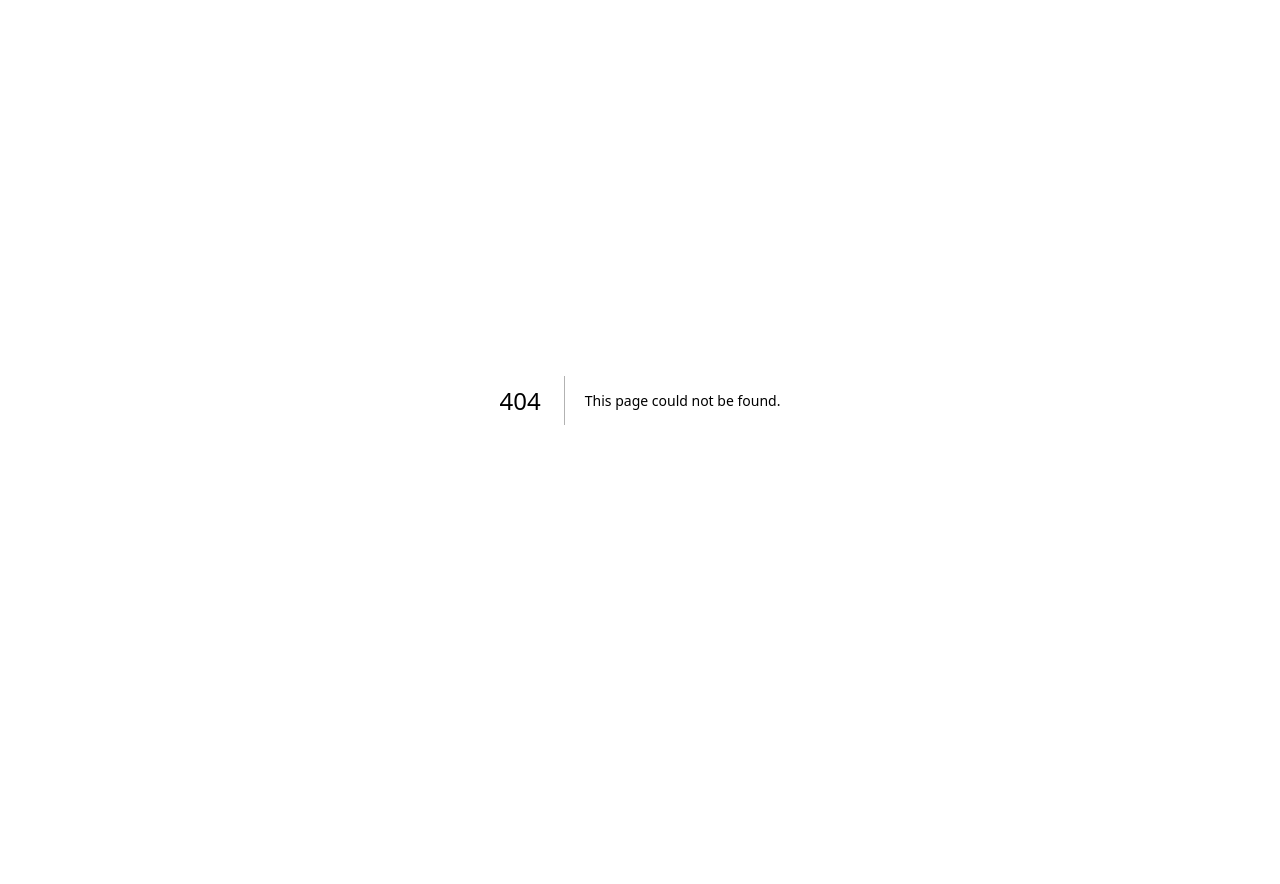
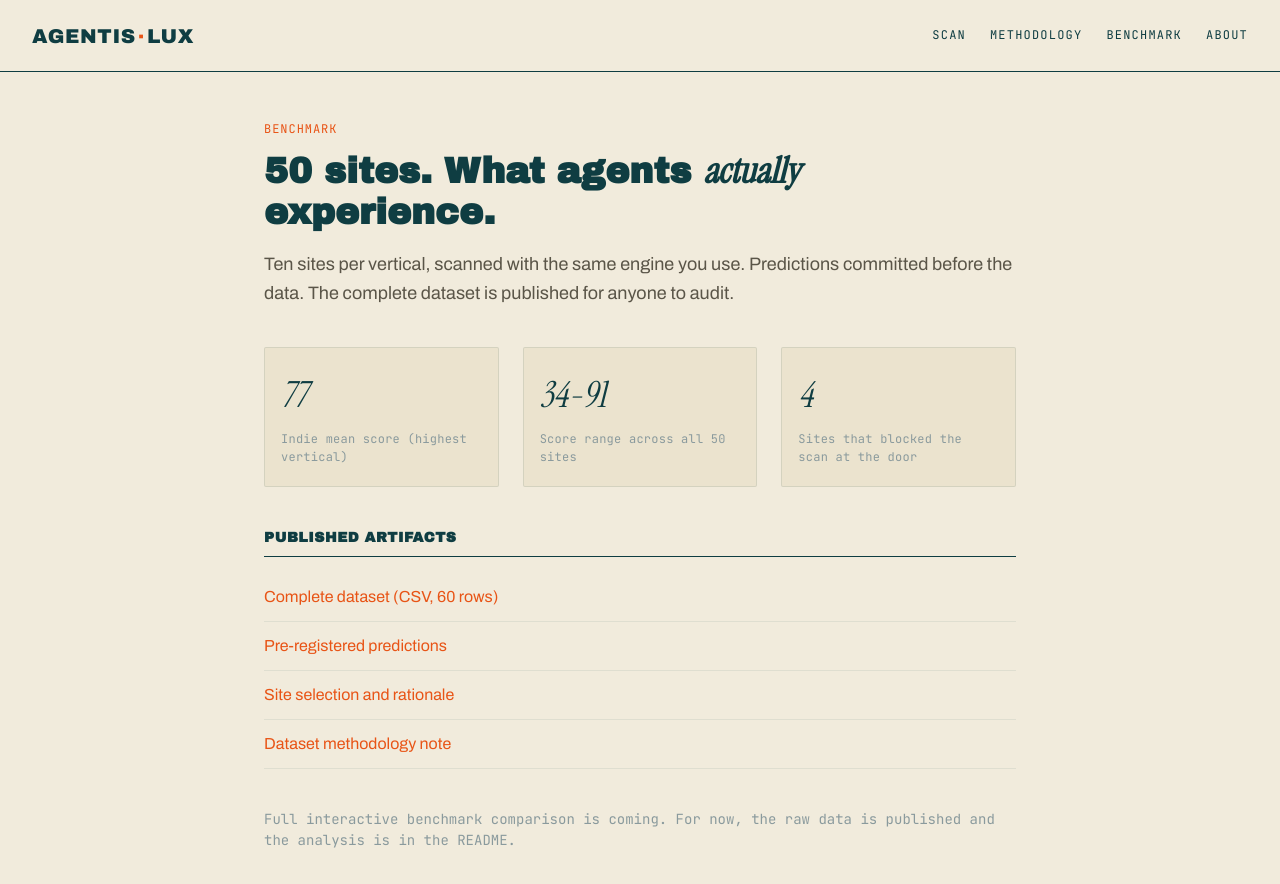
Before and after one commit to earlgreyhot1701D/perseus-clew, a Next.js app in the folder frontend/: page /benchmark in a window 1280 px wide. Before the commit this address had no page. Shown: the top 884 px of the page. Before the commit the page ends 800 px from the top, so only its background shows below. Built offline with nearby package versions, Linux system fonts and the light colour scheme.

Commit message:
feat(benchmark): wire /benchmark route, update nav from scroll-anchor to page link

```diff
--- /dev/null
+++ b/frontend/app/benchmark/page.module.css
@@ -0,0 +1,118 @@
+.frame {
+  min-height: 100vh;
+  background: var(--bg-primary);
+}
+
+.content {
+  max-width: var(--max-width-narrow);
+  margin: 0 auto;
+  padding: var(--space-12) var(--space-6);
+}
+
+.eyebrow {
+  font-family: var(--font-mono);
+  font-size: var(--text-xs);
+  letter-spacing: 0.08em;
+  text-transform: uppercase;
+  color: var(--accent);
+  margin-bottom: var(--space-3);
+}
+
+.title {
+  font-family: var(--font-display);
+  font-size: var(--text-4xl);
+  color: var(--text-primary);
+  margin-bottom: var(--space-4);
+  line-height: 1.15;
+}
+
+.title em {
+  font-family: var(--font-serif);
+  font-style: italic;
+}
+
+.subtitle {
+  font-size: var(--text-lg);
+  color: var(--text-secondary);
+  line-height: 1.6;
+  margin-bottom: var(--space-10);
+}
+
+.headline {
+  display: grid;
+  grid-template-columns: repeat(3, 1fr);
+  gap: var(--space-6);
+  margin-bottom: var(--space-10);
+}
+
+.stat {
+  display: flex;
+  flex-direction: column;
+  gap: var(--space-2);
+  padding: var(--space-5) var(--space-4);
+  background: var(--bg-secondary);
+  border: 1px solid rgba(15, 61, 66, 0.1);
+  border-radius: 2px;
+}
+
+.statNum {
+  font-family: var(--font-serif);
+  font-size: var(--text-4xl);
+  font-style: italic;
+  color: var(--text-primary);
+}
+
+.statLabel {
+  font-family: var(--font-mono);
+  font-size: var(--text-xs);
+  color: var(--text-muted);
+  letter-spacing: 0.02em;
+}
+
+.links {
+  margin-bottom: var(--space-10);
+}
+
+.sectionTitle {
+  font-family: var(--font-display);
+  font-size: var(--text-sm);
+  text-transform: uppercase;
+  letter-spacing: 0.04em;
+  color: var(--text-primary);
+  margin-bottom: var(--space-4);
+  padding-bottom: var(--space-2);
+  border-bottom: 1px solid var(--text-primary);
+}
+
+.linkList {
+  list-style: none;
+  padding: 0;
+}
+
+.linkList li {
+  padding: var(--space-3) 0;
+  border-bottom: 1px solid rgba(15, 61, 66, 0.08);
+}
+
+.linkList a {
+  font-size: var(--text-base);
+  color: var(--accent);
+  text-decoration: none;
+}
+
+.linkList a:hover {
+  text-decoration: underline;
+}
+
+.note {
+  font-family: var(--font-mono);
+  font-size: var(--text-sm);
+  color: var(--text-muted);
+  line-height: 1.5;
+}
+
+@media (max-width: 640px) {
+  .headline {
+    grid-template-columns: 1fr;
+  }
+}
--- /dev/null
+++ b/frontend/app/benchmark/page.tsx
@@ -0,0 +1,55 @@
+/**
+ * /benchmark route: the 50-site benchmark results page.
+ *
+ * STUB at MVP: shows the headline finding and links to the published dataset.
+ * Full interactive benchmark comparison UI is Block 1L.
+ */
+
+import AppNav from '@/components/shell/AppNav';
+import styles from './page.module.css';
+
+export default function BenchmarkPage() {
+  return (
+    <div className={styles.frame}>
+      <AppNav />
+      <main className={styles.content}>
+        <div className={styles.eyebrow}>Benchmark</div>
+        <h1 className={styles.title}>
+          50 sites. What agents <em>actually</em> experience.
+        </h1>
+        <p className={styles.subtitle}>
+          Ten sites per vertical, scanned with the same engine you use. Predictions committed before the data. The complete dataset is published for anyone to audit.
+        </p>
+
+        <section className={styles.headline}>
+          <div className={styles.stat}>
+            <span className={styles.statNum}>77</span>
+            <span className={styles.statLabel}>Indie mean score (highest vertical)</span>
+          </div>
+          <div className={styles.stat}>
+            <span className={styles.statNum}>34-91</span>
+            <span className={styles.statLabel}>Score range across all 50 sites</span>
+          </div>
+          <div className={styles.stat}>
+            <span className={styles.statNum}>4</span>
+            <span className={styles.statLabel}>Sites that blocked the scan at the door</span>
+          </div>
+        </section>
+
+        <section className={styles.links}>
+          <h2 className={styles.sectionTitle}>Published artifacts</h2>
+          <ul className={styles.linkList}>
+            <li><a href="https://github.com/earlgreyhot1701D/perseus-clew/blob/main/docs/benchmark/benchmark-2026-06-19.csv">Complete dataset (CSV, 60 rows)</a></li>
+            <li><a href="https://github.com/earlgreyhot1701D/perseus-clew/blob/main/docs/BENCHMARK-HYPOTHESES.md">Pre-registered predictions</a></li>
+            <li><a href="https://github.com/earlgreyhot1701D/perseus-clew/blob/main/docs/BENCHMARK-SITES.md">Site selection and rationale</a></li>
+            <li><a href="https://github.com/earlgreyhot1701D/perseus-clew/blob/main/docs/benchmark/README.md">Dataset methodology note</a></li>
+          </ul>
+        </section>
+
+        <p className={styles.note}>
+          Full interactive benchmark comparison is coming. For now, the raw data is published and the analysis is in the README.
+        </p>
+      </main>
+    </div>
+  );
+}
--- a/frontend/components/landing/Footer.tsx
+++ b/frontend/components/landing/Footer.tsx
@@ -28,7 +28,7 @@ export default function Footer() {
           <ul>
             <li><a href="#scan">Scan</a></li>
             <li><a href="#method">Methodology</a></li>
-            <li><a href="#benchmark">Benchmark</a></li>
+            <li><a href="/benchmark">Benchmark</a></li>
             <li><a href="#">Roadmap</a></li>
           </ul>
         </div>
```
Also changed, not shown: frontend/components/landing/Topbar.tsx (+9 -3 lines).
